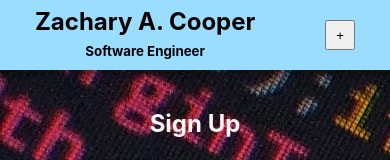
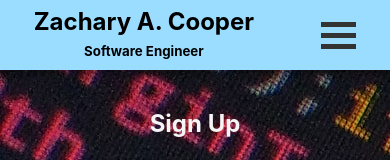
Before and after one commit to zacoope1/website-frontend, a React app: page /register in a window 390 px wide. Shown: the top 160 px of the page. Built offline with nearby package versions, Linux system fonts and the light colour scheme.

Commit message:
Mobile nav bar changes

```diff
--- a/src/components/Home.js
+++ b/src/components/Home.js
@@ -53,20 +53,28 @@ import Register from './Register';
                                     this.state.menuEnabled === false ?
                                     (
                                         <div className="nav-drop-menu">
-                                            <button onClick={ () => { this.setState( { menuEnabled: true } ) } }>+</button>
+                                            <div class="container" onClick={ () => { this.setState( { menuEnabled: true } ) } }>
+                                                <div class="bar1"></div>
+                                                <div class="bar2"></div>
+                                                <div class="bar3"></div>
+                                            </div>
                                         </div>
                                     )
                                     :
                                     (
                                         <div className="nav-drop-menu">
-                                            <button onClick={ () => { this.setState( { menuEnabled: false } ) } }>-</button>
-                                            <ul>
-                                                <li><Link to="/">Home</Link></li>
-                                                <li><Link to="/login">ToDo App</Link></li>
-                                                <li><a href="https://github.com/zacoope1">Github</a></li>
-                                                <li><a href="https://www.linkedin.com/in/zachary-cooper-92b2a5159/" >LinkedIn</a></li>
-                                                <li><a href="https://zacharyacooper.com">Capstone</a></li>
-                                            </ul>
+                                            <div class="change" onClick={ () => { this.setState( { menuEnabled: false } ) } }>
+                                                <div class="bar1"></div>
+                                                <div class="bar2"></div>
+                                                <div class="bar3"></div>
+                                            </div>
+                                            <div className="nav-drop-menu-links">
+                                                <Link onClick={ () => { this.setState({ menuEnabled: false }) } } to="/">Home</Link>
+                                                <Link onClick={ () => { this.setState({ menuEnabled: false }) } } to="/login">ToDo App</Link>
+                                                <a onClick={ () => { this.setState({ menuEnabled: false }) } } href="https://github.com/zacoope1">Github</a>
+                                                <a onClick={ () => { this.setState({ menuEnabled: false }) } } href="https://www.linkedin.com/in/zachary-cooper-92b2a5159/" >LinkedIn</a>
+                                                <a onClick={ () => { this.setState({ menuEnabled: false }) } } href="https://zacharyacooper.com">Capstone</a>
+                                            </div>
                                         </div>
                                     )
                                 )
--- a/src/index.css
+++ b/src/index.css
@@ -87,25 +87,58 @@ nav ul li a:hover{
   height: 30px;
 }
 
-.nav-drop-menu ul {
+.nav-drop-menu-links {
   display: block;
   position: absolute;
   width: 100%;
   right: 0;
-  top: 54px;
+  top: 70px;
   background: white;
 }
 
-.nav-drop-menu ul li {
+.nav-drop-menu-links a {
+  display: block;
   padding: 10px;
+  font-weight: 600;
+  color: black
 }
 
-.nav-drop-menu ul li:hover {
+.nav-drop-menu-links a:hover {
   background: orange;
+  color: white;
 }
 
-.nav-drop-menu ul li:last-child {
-  padding: 10px;
+.container {
+  display: inline-block;
+  cursor: pointer;
+}
+
+.container:hover {
+  opacity: .9;
+}
+
+.bar1, .bar2, .bar3 {
+  width: 35px;
+  height: 5px;
+  background-color: #333;
+  margin: 6px 0;
+}
+
+.change:hover {
+  cursor: pointer;
+  opacity: .9;
+}
+
+.change .bar1 {
+  -webkit-transform: rotate(-45deg) translate(-9px, 6px);
+  transform: rotate(-45deg) translate(-9px, 6px);
+}
+
+.change .bar2 {opacity: 0;}
+
+.change .bar3 {
+  -webkit-transform: rotate(45deg) translate(-8px, -8px);
+  transform: rotate(45deg) translate(-8px, -8px);
 }
 
 .page-content-wrapper {
```
